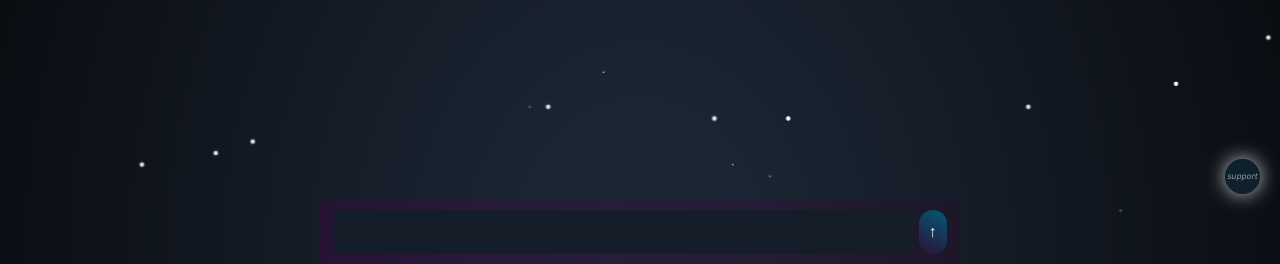
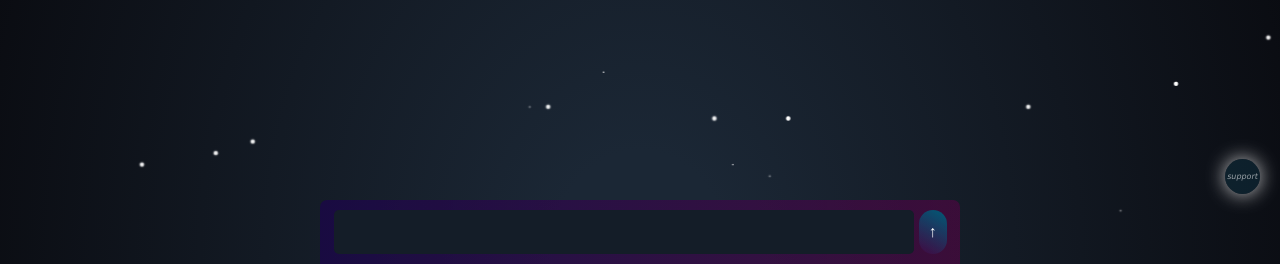
Before and after one commit to mhuzaifashaikh/VirtueGPT, a Flask app: page / in a window 1280 px wide. Shown: the part 536-800 px from the top of the page. Run offline with Flask 3, Linux system fonts and the light colour scheme.

Commit message:
Update index.html

```diff
--- a/templates/index.html
+++ b/templates/index.html
@@ -340,7 +340,7 @@ body, button, input {
     transform: translateX(-50%);
     width: 100%; /* Default width for mobile screens */
     background: rgb(4,0,78);
-background: linear-gradient(90deg, rgba(83, 0, 83, 0.3) 0%, rgba(64, 0, 51, 0.2) 100%);
+background: linear-gradient(90deg, rgba(28, 0, 83, 0.6) 0%, rgba(90, 1, 72, 0.552) 100%);
     padding: 10px;
     display: flex;
     justify-content: center;
```
